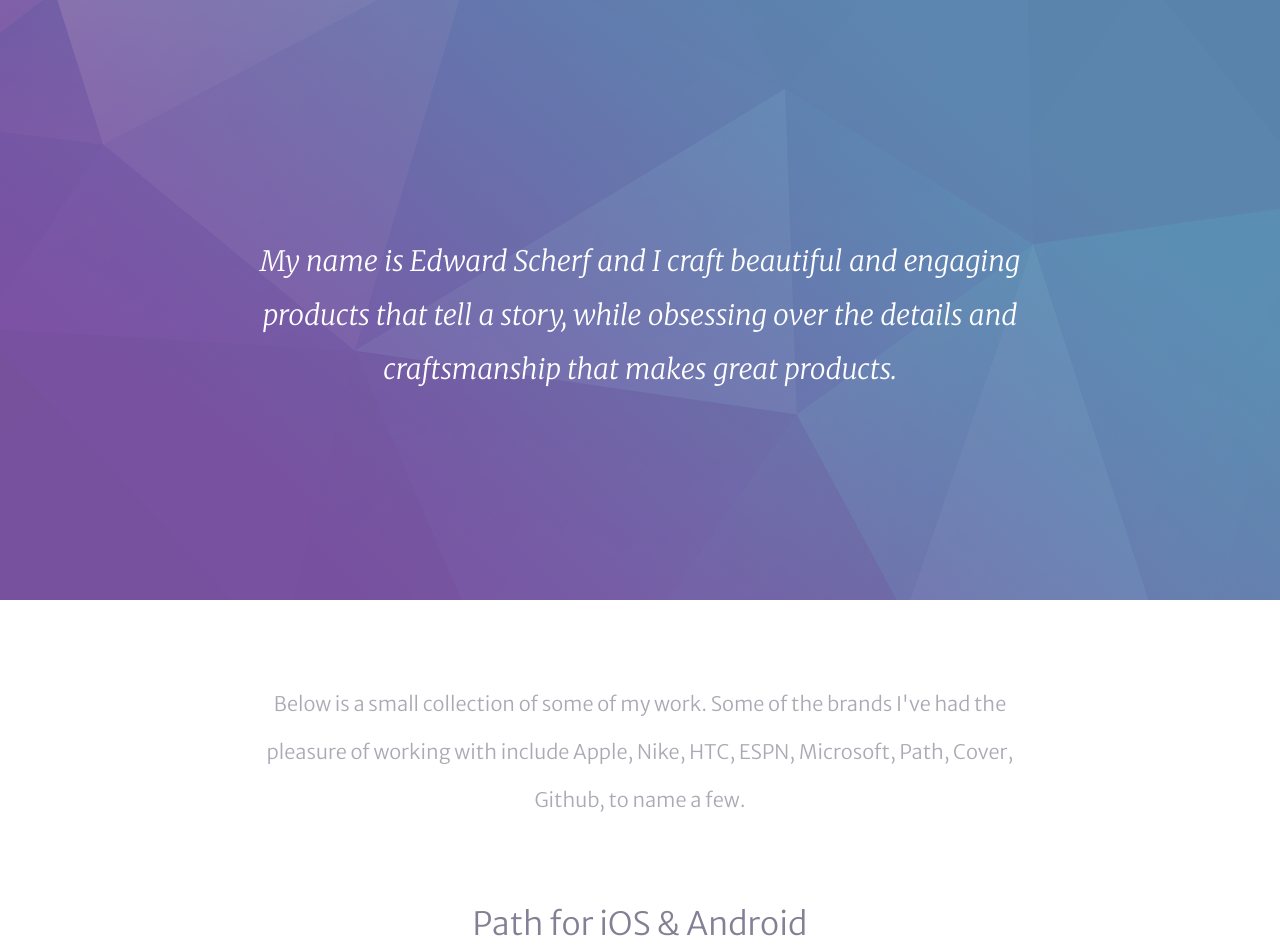
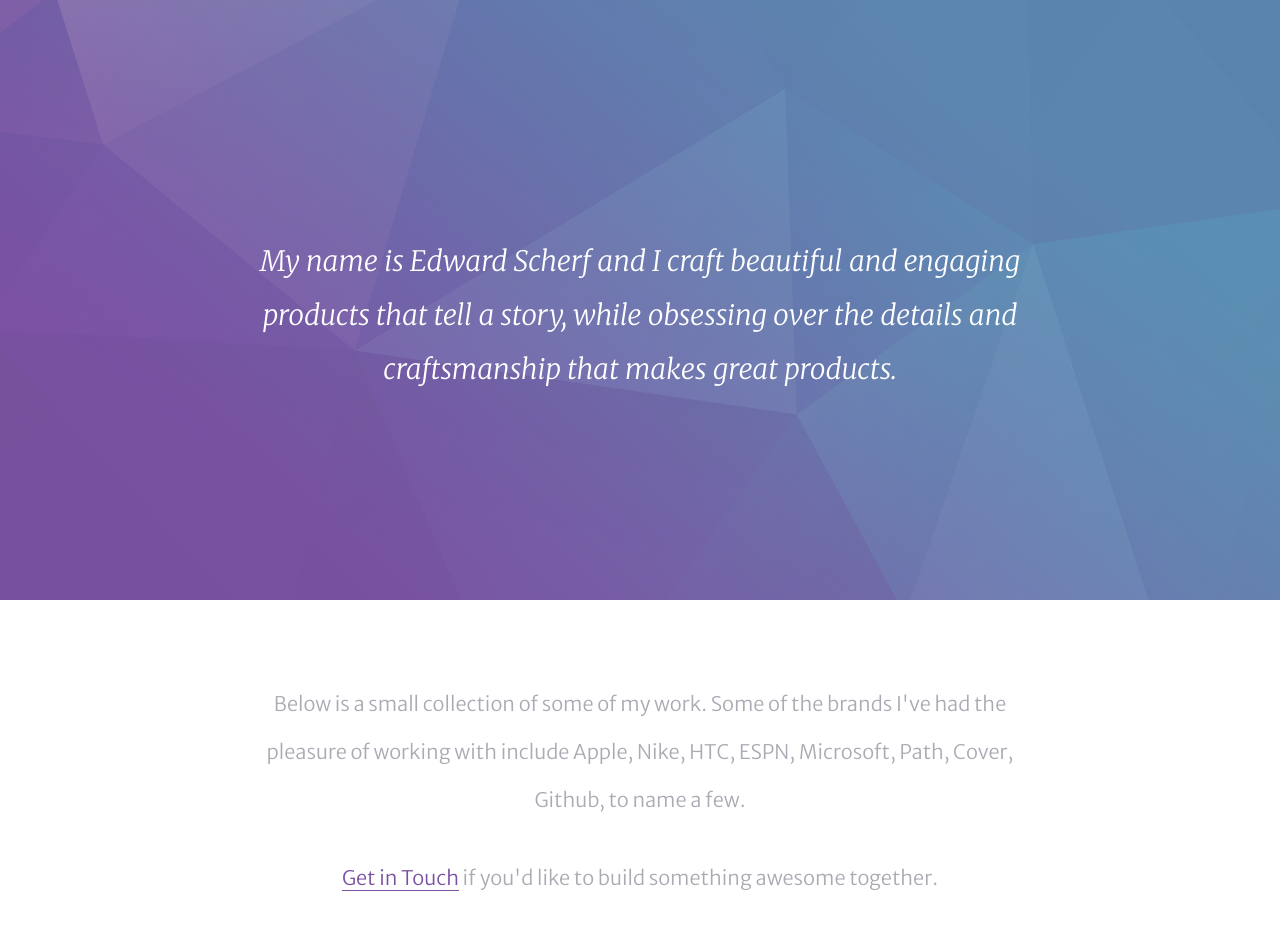
Before and after one commit to edwardscherf/edwardscherf.github.com, a plain HTML site: page index.html in a window 1280 px wide. Shown: the top 947 px of the page. Drawn offline with Linux system fonts and the light colour scheme.

Commit message:
Added Email Link

```diff
--- a/css/style.css
+++ b/css/style.css
@@ -74,3 +74,18 @@ section {
         padding: 0;
         text-align: center;
         }
+
+        .contact {
+            padding-top: 30px;
+            }
+
+    section p a {
+        font-family: 'Merriweather Sans', sans-serif;
+        font-weight: 400;
+        font-style: normal;
+        font-size: 20px;
+        line-height: 48px;
+        color: #7852A1;
+        text-decoration: none;
+        border-bottom: 1px solid #7852A1;
+        }
--- a/index.html
+++ b/index.html
@@ -21,6 +21,7 @@
         <section id="intro">
             <div class="container">
             <p>Below is a small collection of some of my work. Some of the brands I've had the pleasure of working with include Apple, Nike, HTC, ESPN, Microsoft, Path, Cover, Github, to name a few.</p>
+            <p class="contact"><a href="mailto:hello@edwardscherf.com?Subject=Work%20Inquiry">Get in Touch</a> if you'd like to build something awesome together.</p>
             </div>
         </section>
 
```
